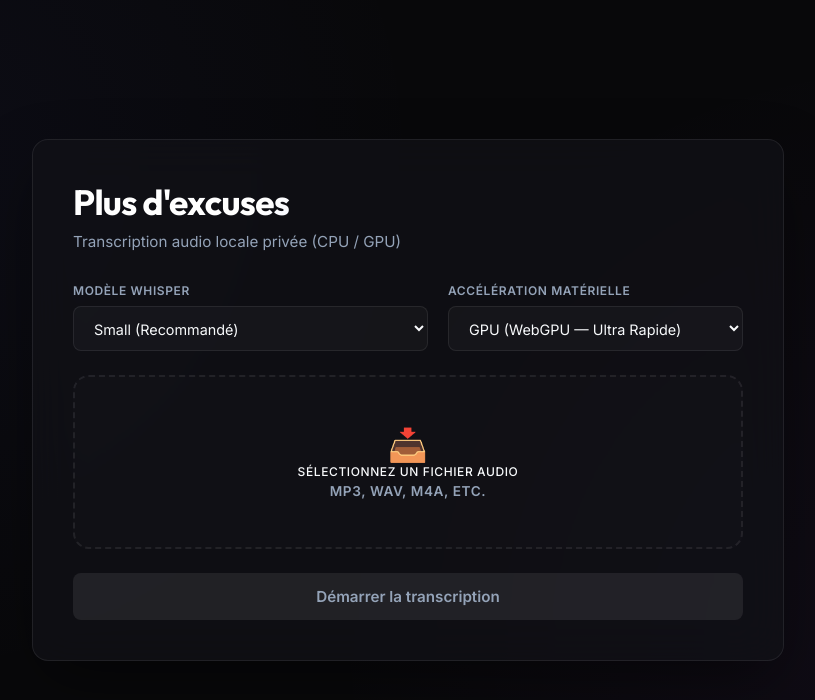
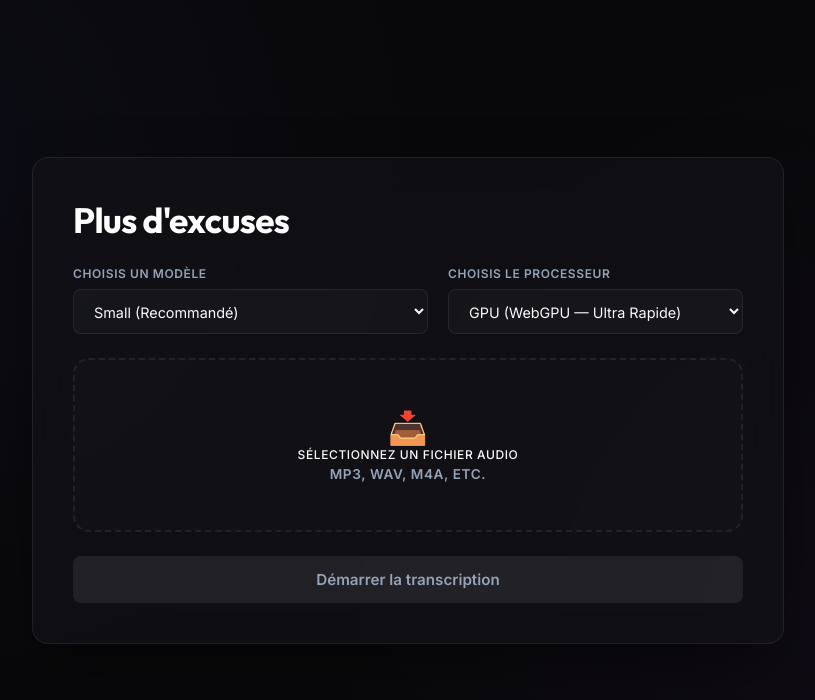
Before and after one commit to BenAXiong/Plus-d-excuses, a React (Vite) app: page / in a window 1280 px wide. Shown: the top 700 px of the page, without its empty margins (232-1047 px from the left). Built offline with nearby package versions, Linux system fonts and the light colour scheme.

Commit message:
fix: update header and dropdown labels

```diff
--- a/src/App.jsx
+++ b/src/App.jsx
@@ -146,13 +146,12 @@ export default function App() {
   return (
     <div className="app-container">
       <header>
-        <h1>Plus d'excuses</h1>
-        <p className="subtitle">Transcription audio locale privée (CPU / GPU)</p>
+        <h1 style={{ marginBottom: '24px' }}>Plus d'excuses</h1>
       </header>
 
       <div className="controls-grid">
         <div className="control-group">
-          <label>Modèle Whisper</label>
+          <label>Choisis un modèle</label>
           <select value={model} onChange={(e) => setModel(e.target.value)} disabled={status !== 'idle' && status !== 'completed' && status !== 'error'}>
             <option value="tiny">Tiny (Plus rapide, moins précis)</option>
             <option value="small">Small (Recommandé)</option>
@@ -162,7 +161,7 @@ export default function App() {
         </div>
 
         <div className="control-group">
-          <label>Accélération Matérielle</label>
+          <label>Choisis le processeur</label>
           <select value={device} onChange={(e) => setDevice(e.target.value)} disabled={status !== 'idle' && status !== 'completed' && status !== 'error'}>
             {hasWebGPU && <option value="webgpu">GPU (WebGPU — Ultra Rapide)</option>}
             <option value="wasm">CPU (WebAssembly)</option>
```
